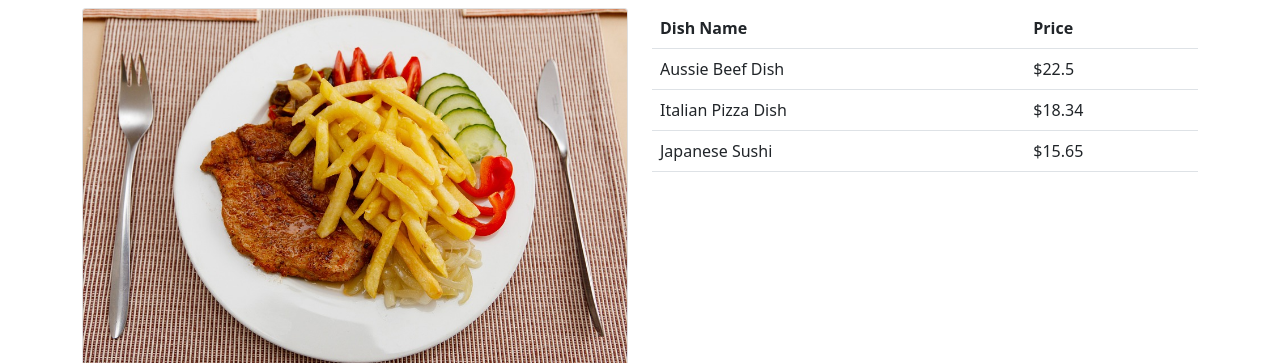
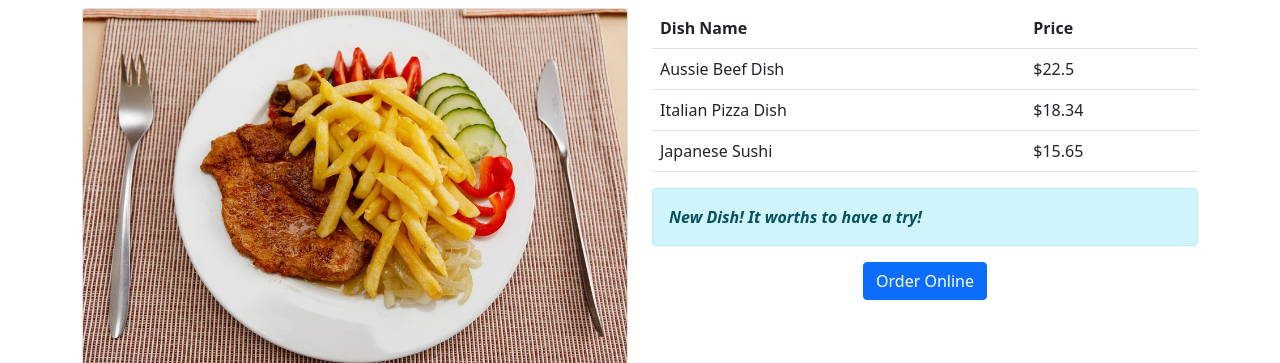
Before and after one commit to chenvinh/chen-restaurant, a plain HTML site: page index.html in a window 1280 px wide. Shown: the part 223-586 px from the top of the page. Drawn offline with nearby package versions, Linux system fonts and the light colour scheme.

Commit message:
add an alert and order button

```diff
--- a/index.html
+++ b/index.html
@@ -62,6 +62,12 @@
                        <td>$15.65</td>
                    </tr>
                 </table>
+                <div class="alert alert-info" role="alert">
+                   <strong><em>New Dish! It worths to have a try!</em></strong>
+                </div>
+                <div class="text-center">
+                    <a href="https://www.meta.com/" class="btn btn-primary">Order Online</a>
+                </div>
             </div>
         </div>
     </div>
```
